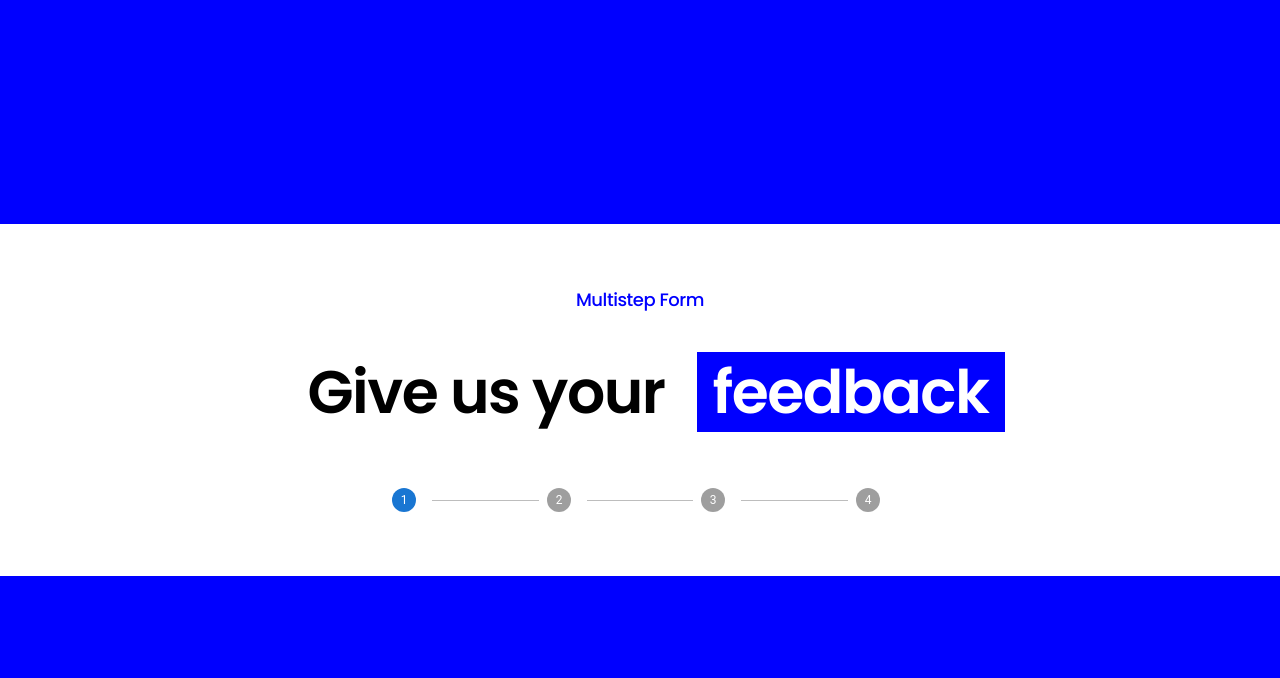
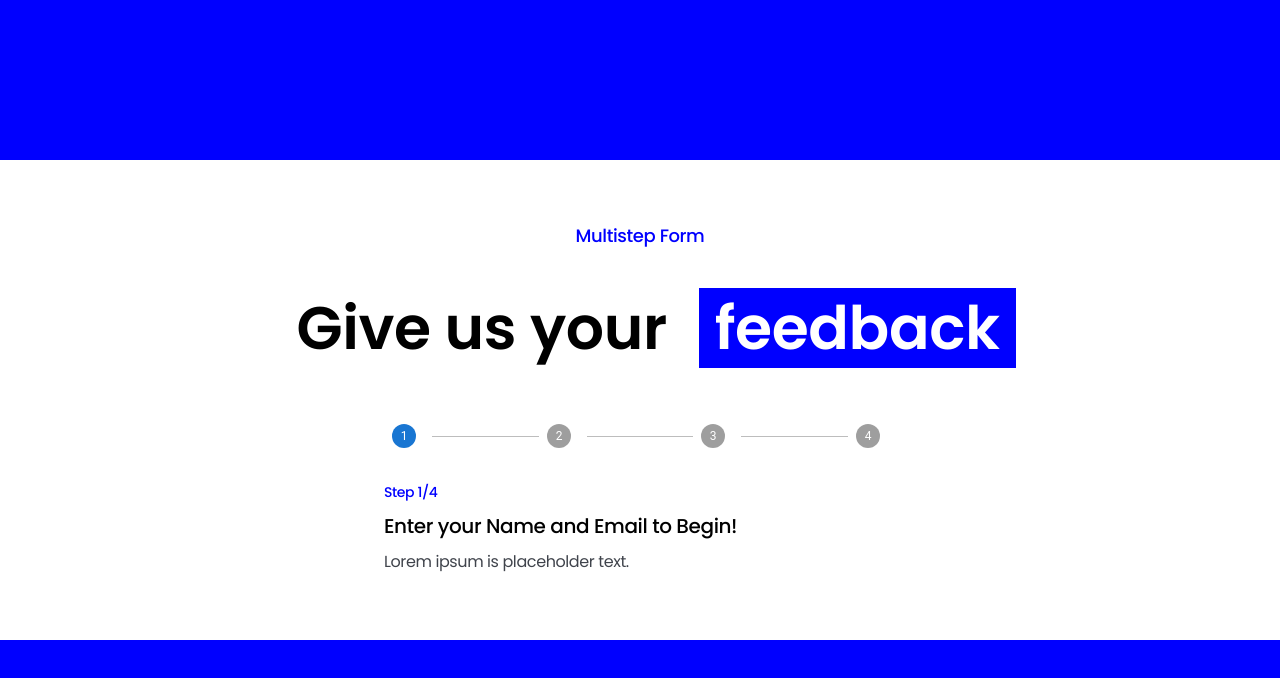
Before and after one commit to bazyli2/multi-step-form, a Next.js app: page / in a window 1280 px wide. Shown: the top 678 px of the page. Built offline with nearby package versions, Linux system fonts and the light colour scheme; what @mui/material-nextjs would draw is missing.

Commit message:
added description to step 1 form

```diff
--- a/src/app/globals.css
+++ b/src/app/globals.css
@@ -3,4 +3,5 @@
 
 @theme {
   --color-blue: #0000ff;
+  --color-arsenic: #40444c;
 }
--- a/src/pages/MultiStepForm/MultiStepForm.tsx
+++ b/src/pages/MultiStepForm/MultiStepForm.tsx
@@ -2,17 +2,28 @@ import { FormStepper } from "./FormStepper";
 
 export function MultiStepForm() {
   return (
-    <div className="flex-1 bg-blue flex items-center justify-center">
+    <div className="flex-1 bg-blue flex items-center justify-center tracking-tight">
       <div className="max-w-7xl bg-white flex-1 py-16 flex flex-col items-center">
-        <div className="text-blue text-lg leading-6 tracking-tight font-medium mb-8">
+        <div className="text-blue text-lg leading-6 font-medium mb-8">
           Multistep Form
         </div>
-        <div className="font-semibold text-6xl leading-20 tracking-tight min-h-24 flex items-center mb-12">
+        <div className="font-semibold text-6xl leading-20 min-h-24 flex items-center mb-12">
           <div className="px-8">Give us your</div>
           <div className="px-4 bg-blue text-white">feedback</div>
         </div>
-        <div className="max-w-lg w-full">
+        <div className="max-w-lg w-full flex flex-col gap-8">
           <FormStepper />
+          <div className="flex flex-col gap-2">
+            <div className="text-blue font-medium text-sm leading-6">
+              Step 1/4
+            </div>
+            <div className="font-medium text-xl leading-7">
+              Enter your Name and Email to Begin!
+            </div>
+            <div className="text-arsenic leading-7">
+              Lorem ipsum is placeholder text.
+            </div>
+          </div>
         </div>
       </div>
     </div>
```
